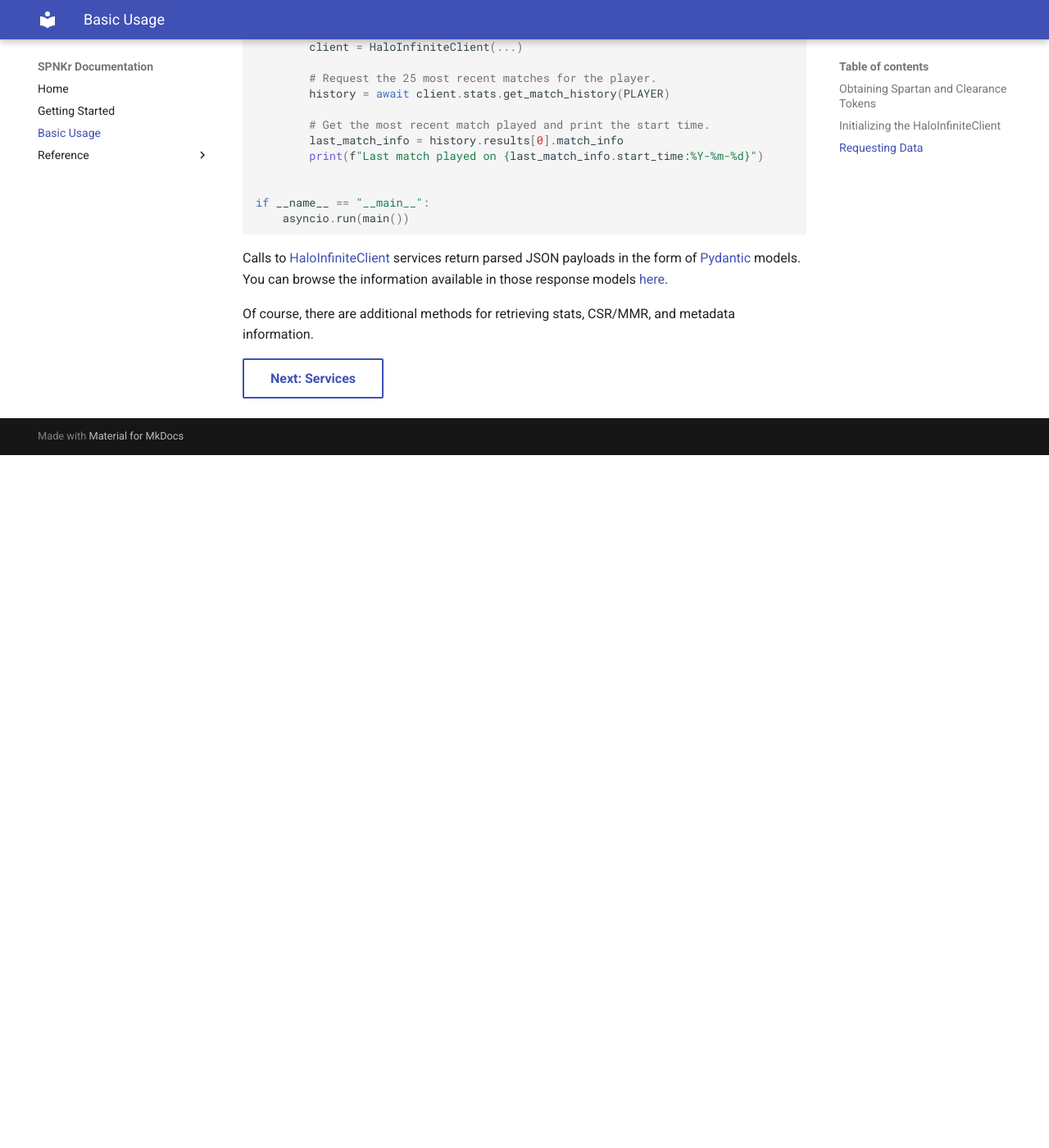
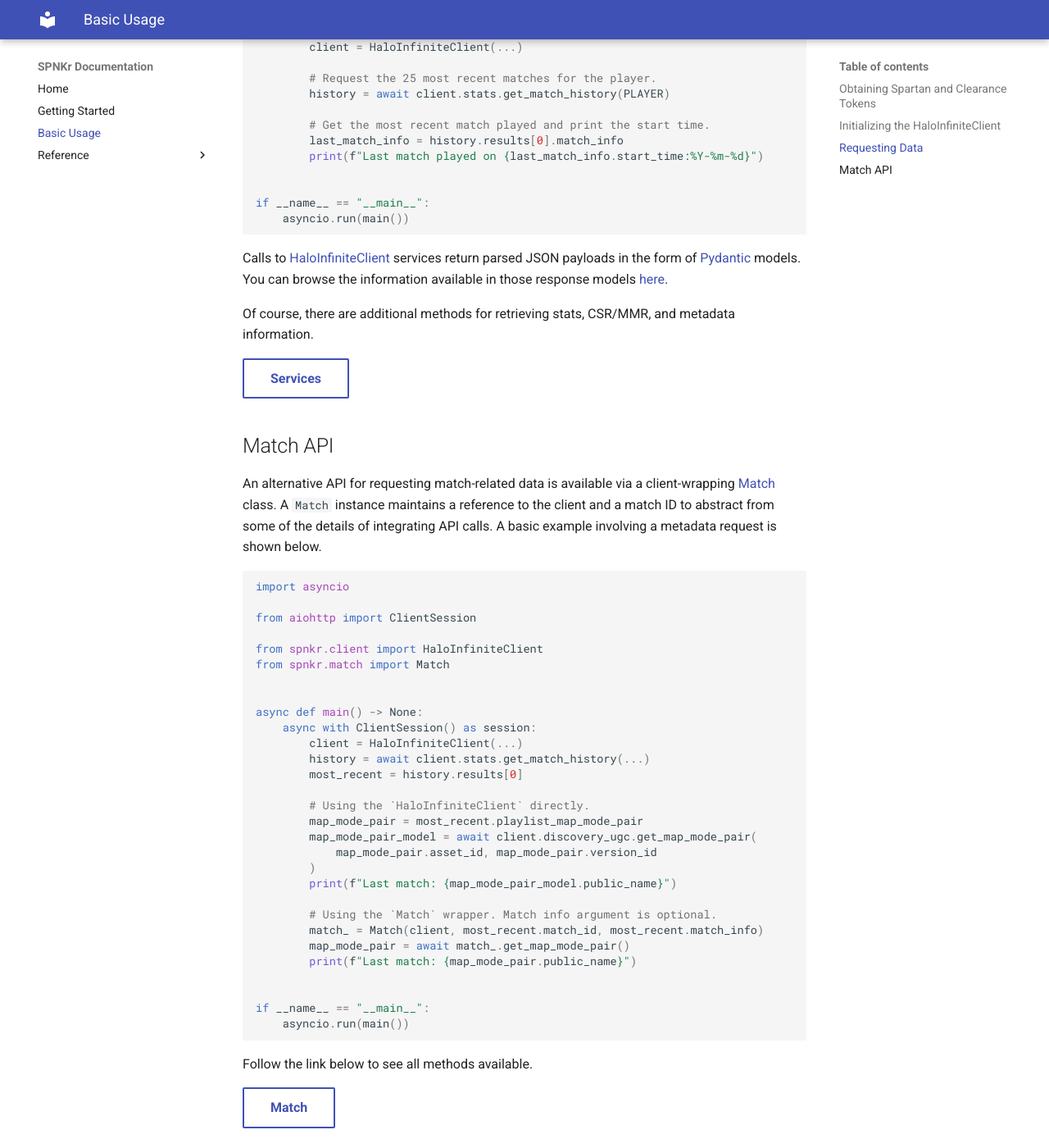
Before and after one commit to acurtis166/SPNKr, an MkDocs documentation site: the page built from docs/basic-usage.md, in a window 1280 px wide and 1400 px high, scrolled down 2529 px. Shown: the whole window at 82% size. Built offline with MkDocs 1.6.1 and Material for MkDocs 9.7.7, drawn with Linux system fonts in a browser that asks for light colours; before the commit the page ends 3084 px from its top, so only the background shows below that.

Commit message:
Add documentation for new `match` module.

````diff
--- a/docs/basic-usage.md
+++ b/docs/basic-usage.md
@@ -117,4 +117,44 @@
 
 Of course, there are additional methods for retrieving stats, CSR/MMR, and metadata information.
 
-[Next: Services](reference/services.md){ .md-button }
+[Services](reference/services.md){ .md-button }
+
+## Match API
+
+An alternative API for requesting match-related data is available via a client-wrapping [Match](reference/match.md) class. A `Match` instance maintains a reference to the client and a match ID to abstract from some of the details of integrating API calls. A basic example involving a metadata request is shown below.
+
+```python
+import asyncio
+
+from aiohttp import ClientSession
+
+from spnkr.client import HaloInfiniteClient
+from spnkr.match import Match
+
+
+async def main() -> None:
+    async with ClientSession() as session:
+        client = HaloInfiniteClient(...)
+        history = await client.stats.get_match_history(...)
+        most_recent = history.results[0]
+
+        # Using the `HaloInfiniteClient` directly.
+        map_mode_pair = most_recent.playlist_map_mode_pair
+        map_mode_pair_model = await client.discovery_ugc.get_map_mode_pair(
+            map_mode_pair.asset_id, map_mode_pair.version_id
+        )
+        print(f"Last match: {map_mode_pair_model.public_name}")
+
+        # Using the `Match` wrapper. Match info argument is optional.
+        match_ = Match(client, most_recent.match_id, most_recent.match_info)
+        map_mode_pair = await match_.get_map_mode_pair()
+        print(f"Last match: {map_mode_pair.public_name}")
+
+
+if __name__ == "__main__":
+    asyncio.run(main())
+```
+
+Follow the link below to see all methods available.
+
+[Match](reference/match.md){ .md-button }
--- a/mkdocs.yml
+++ b/mkdocs.yml
@@ -22,6 +22,7 @@
     - reference/authentication.md
     - reference/client.md
     - reference/services.md
+    - reference/match.md
     - reference/models.md
     - reference/reference-data.md
     - reference/tools.md
````
Also changed, not shown: docs/reference/match.md (added, +5 -0 lines), 1 other file.
